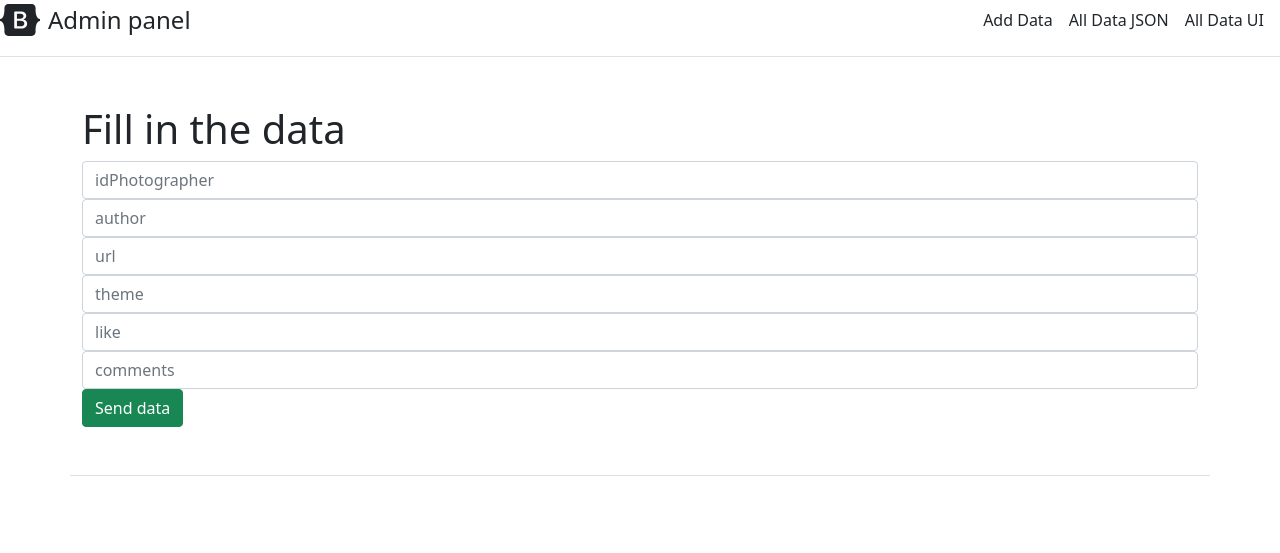
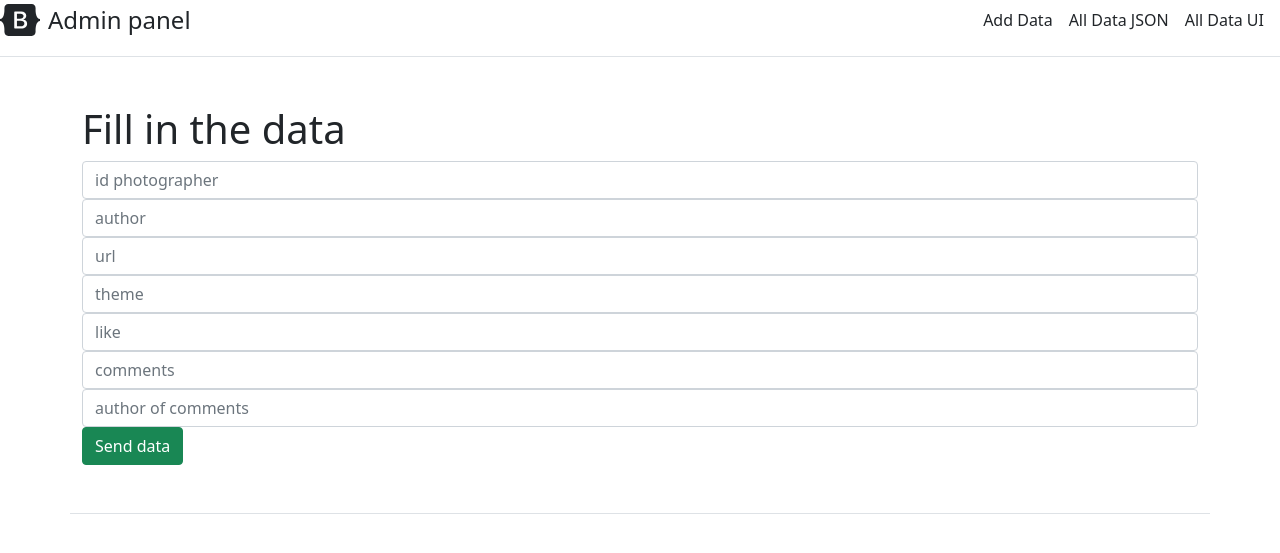
Before and after one commit to Dizze222/folu-social-network-server, a Flask app: page / in a window 1280 px wide. Shown: the top 553 px of the page. Run offline with Flask 2, Linux system fonts and the light colour scheme.

Commit message:
fixed bug with author Of comments

```diff
--- a/app.py
+++ b/app.py
@@ -21,18 +21,19 @@ class Article(db.Model):
     like = db.Column(db.Integer, nullable=False)
     date = db.Column(db.DateTime, default=datetime.utcnow)
     comments = db.Column(db.JSON, nullable=False)
+    authorOfComments = db.Column(db.JSON, nullable=False)
 
     def __repr__(self):
         return '<Article %r' % self.id
 
 
 testTwo = defaultdict(list)
+testAuthorOfComments = defaultdict(list)
 
 
 @app.route('/posts', methods=['GET', 'POST'])
 def getDataFromCLient():
     array = []
-    authorOfComments = {0: ["Denis","Igor"],1:["Maria","Lena"]}
 
     if request.method == 'GET':
         articles = Article.query.order_by(Article.date).all()
@@ -45,7 +46,7 @@ def getDataFromCLient():
                     'theme': str(i.theme),
                     'like': int(i.like),
                     'comments': i.comments[f'{i.idPhotographer}'],
-                    'authorOfComments': authorOfComments[i.idPhotographer]
+                    'authorOfComments': i.authorOfComments[f'{i.idPhotographer}']
                 }
             )
         try:
@@ -57,10 +58,17 @@ def getDataFromCLient():
                         continue
                     if x['idPhotographer'] == y['idPhotographer']:
                         a = x['like'] + y['like']
-                        b = x['comments']
-                        c = y['comments']
-                        if len(c) > len(b):
-                            x['comments'] = c
+
+                        arrayOfCommentsOne = x['comments']
+                        arrayOfCommentsTwo = y['comments']
+
+                        arrayOfAuthorOfCommentsOne = x['authorOfComments']
+                        arrayOfAuthorOfCommentsTwo = y['authorOfComments']
+
+                        if len(arrayOfAuthorOfCommentsTwo) > len(arrayOfAuthorOfCommentsOne):
+                            x['authorOfComments'] = arrayOfAuthorOfCommentsTwo
+                        if len(arrayOfCommentsTwo) > len(arrayOfCommentsOne):
+                            x['comments'] = arrayOfCommentsTwo
                         if a > 0 or a == 0:
                             x['like'] = a
                         else:
@@ -78,10 +86,12 @@ def getDataFromCLient():
             url = str(request.form['url'])
             theme = str(request.form['theme'])
             like = int(request.form['like'])
-            comments = str(request.form['comments'])
+            comments = request.form['comments']
+            authorOfComments = request.form['authorOfComments']
             testTwo[idPhotographer].append(comments)
+            testAuthorOfComments[idPhotographer].append(authorOfComments)
             article = Article(idPhotographer=idPhotographer, author=author, url=url, theme=theme, like=like,
-                              comments=testTwo)
+                              comments=testTwo, authorOfComments=testAuthorOfComments)
             db.session.add(article)
             db.session.commit()
         except Exception:
@@ -98,9 +108,11 @@ def create_article():
         theme = str(request.form['theme'])
         like = int(request.form['like'])
         comments = request.form['comments']
+        authorOfComments = request.form['authorOfComments']
         testTwo[idPhotographer].append(comments)
+        testAuthorOfComments[idPhotographer].append(authorOfComments)
         article = Article(idPhotographer=idPhotographer, author=author, url=url, theme=theme, like=like,
-                          comments=testTwo)
+                          comments=testTwo, authorOfComments=testAuthorOfComments)
         db.session.add(article)
         db.session.commit()
         return redirect('posts')
--- a/templates/create-article.html
+++ b/templates/create-article.html
@@ -6,12 +6,13 @@ Add Data
 <div class="container mt-5">
     <h1>Fill in the data</h1>
     <form method="post">
-        <input type="text" name="idPhotographer" id ="idPhotographer" class="form-control" placeholder = "idPhotographer">
+        <input type="text" name="idPhotographer" id ="idPhotographer" class="form-control" placeholder = "id photographer">
         <input type="text" name="author" id ="author" class="form-control" placeholder = "author">
         <input type="text" name="url" id ="url" class="form-control" placeholder = "url">
         <input type="text" name="theme" id ="theme" class="form-control" placeholder = "theme">
         <input type="text" name="like" id ="like" class="form-control" placeholder = "like">
         <input type="text" name="comments" id ="comments" class="form-control" placeholder = "comments">
+        <input type="text" name="authorOfComments" id ="authorOfComments" class="form-control" placeholder = "author of comments">
         <input type="submit" class="btn btn-success" value="Send data">
     </form>
 </div>
```
Also changed, not shown: blog.db (deleted).
